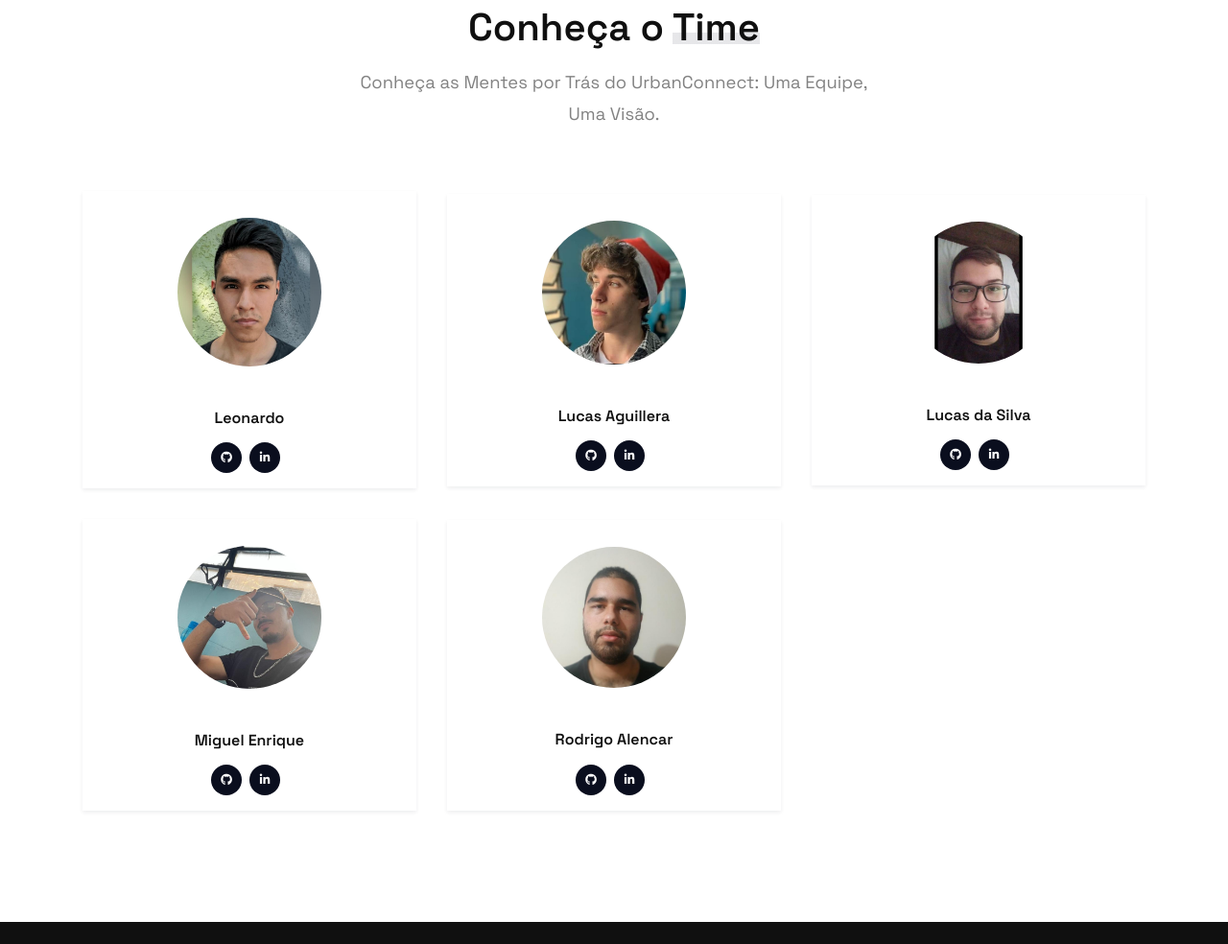
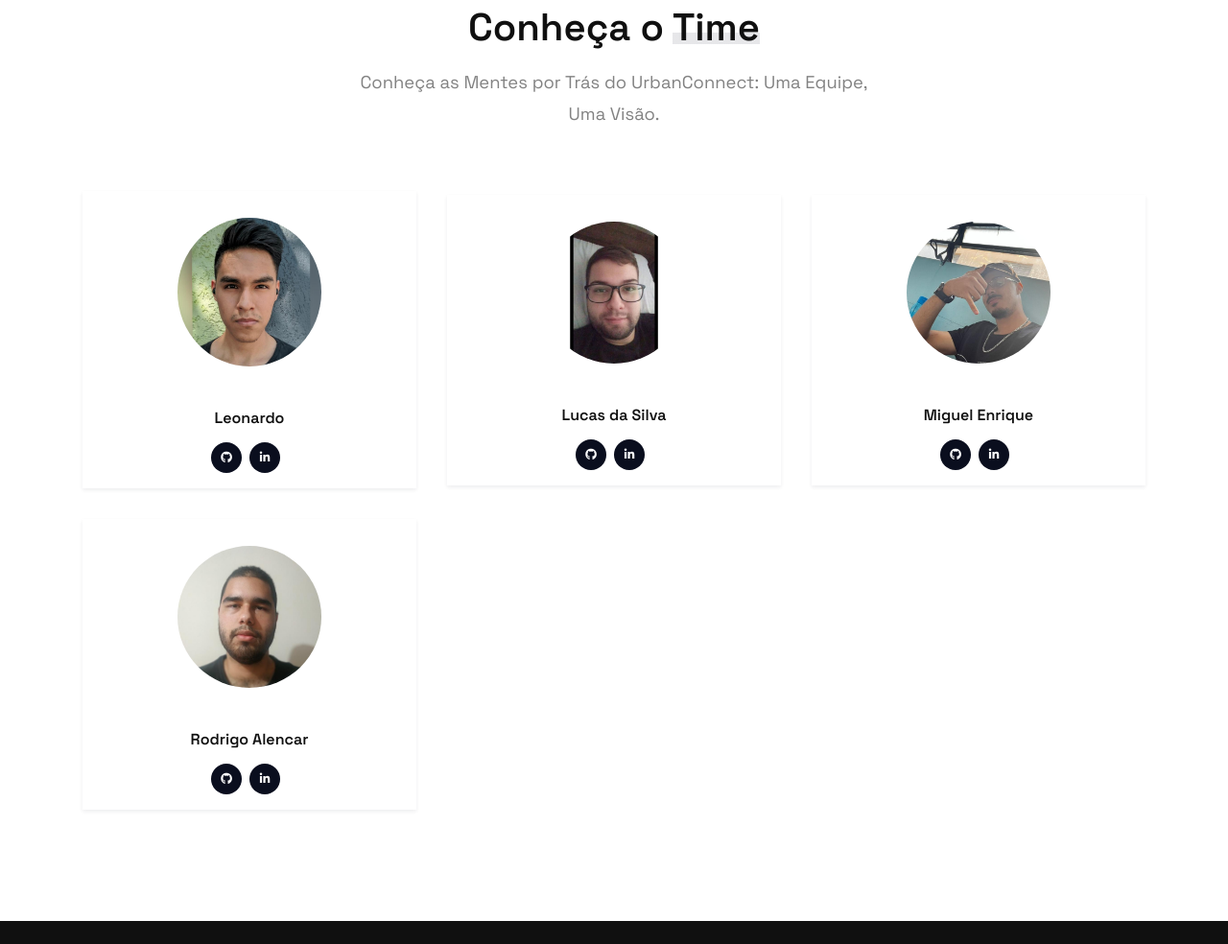
Before and after one commit to L30Gt/UrbanConnect, a plain HTML site: page index.html in a window 1280 px wide. Shown: the part 2407-3391 px from the top of the page at 96% size. Drawn offline with Linux system fonts and the light colour scheme.

Commit message:
small fix

```diff
--- a/index.html
+++ b/index.html
@@ -171,24 +171,6 @@
                   <div class="col-md-4 col-sm-6 p-3">
                      <div class="card hover-scale">
                         <div class="hover-scale-in card-body text-center">
-                           <img src="static/img/LucasA.jpg" alt="Lucas Aguillera" class="rounded-circle" width="150">
-                        </div>
-                        <div class="card-body p-3 text-center">
-                           <h6 class="mb-1">Lucas Aguillera</h6>
-                           <div class="nav justify-content-center mt-3">
-                              <a class="icon icon-sm icon-primary rounded-circle me-2" href="https://github.com/AguilleraDev" target="_blank">
-                              <i class="fab fa-github"></i>
-                              </a>
-                              <a class="icon icon-sm icon-primary rounded-circle me-2" href="#">
-                              <i class="fab fa-linkedin-in"></i>
-                              </a>
-                           </div>
-                        </div>
-                     </div>
-                  </div>
-                  <div class="col-md-4 col-sm-6 p-3">
-                     <div class="card hover-scale">
-                        <div class="hover-scale-in card-body text-center">
                            <img src="static/img/LucasS.jpg" alt="Lucas da Silva" class="rounded-circle" width="150">
                         </div>
                         <div class="card-body p-3 text-center">
```
